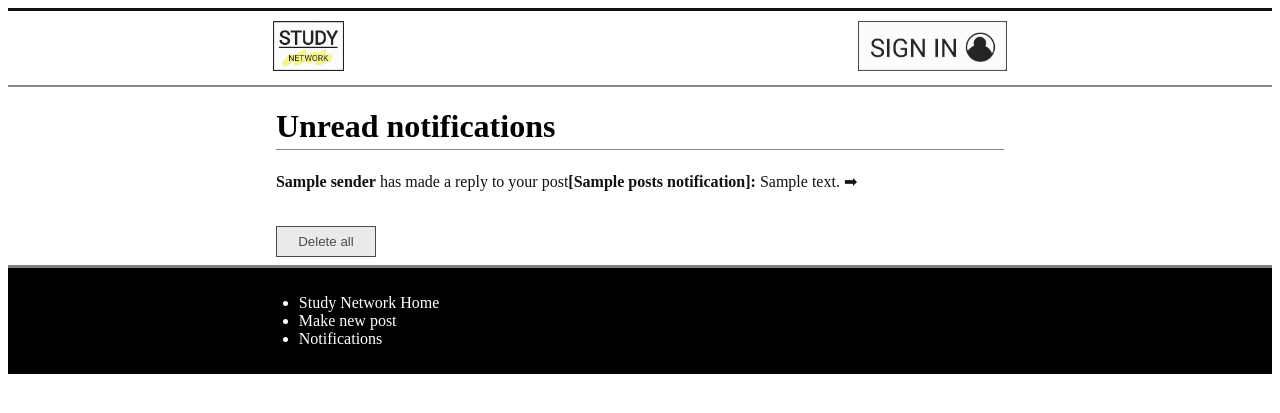
After one commit to Brendanchoi626/StudyNetwork, a Flask app: template templates/notification.html in a window 1280 px wide. The commit adds this page. Shown: the top 413 px of the page. Run offline with Flask 2, Linux system fonts and the light colour scheme; the template is opened without the code that fills it: most values are stand-ins (such as "Sample title", 1, 10 or a date in 2020); data that the repository does not hold is empty.

Commit message:
removed the edit profile button. Create a delete all button for unread notifications through feedback.

```diff
--- a/main.py
+++ b/main.py
@@ -1,4 +1,5 @@
 # imports
+import re
 import sqlite3
 from flask import Flask, render_template, request, session, redirect, url_for, Blueprint, g, abort
 import flask_sqlalchemy
@@ -11,6 +12,7 @@ from flask_sqlalchemy import SQLAlchemy
 from werkzeug.security import generate_password_hash, check_password_hash
 from datetime import date
 from sqlalchemy import desc
+
 
 #SQL query executer
 def sqlite_conn(database, query, single=False):
@@ -49,17 +51,19 @@ def home():
 def comment(id):
     "Route for comment"
     form = Comment()
-
     post_info = db.session.query(models.Post).filter_by(id = id).first_or_404()
     user_info = db.session.query(models.User).filter_by(id = session['logged_in_user']).first()
     comments = db.session.query(models.Comment).filter_by(Post_id = id).all()
+
     # when no one is logged in, tells the user to sign up
     if g.logged_in_user == None:
         return redirect(url_for('signin'))
 
     elif request.method == 'GET':# display all the comments in the post
+
         if comments == Null:
             return render_template('comment.html', form=form, post_info=post_info)
+
         else:
             return render_template('comment.html', form=form, comments=comments, post_info=post_info)
 
@@ -70,8 +74,8 @@ def comment(id):
             comment_info.User_id = session['logged_in_user']
             comment_info.comment = form.comment.data
             db.session.add(comment_info)
+            post_info.comments += 1
 
-            post_info.comments += 1
             if user_info.id != post_info.user_id:
                 notification_info = models.Notification()
                 notification_info.user_id = post_info.user_id
@@ -89,6 +93,7 @@ def comment(id):
 def post():
     "Route for post. Allows the player to make new posts."
     form = Post()
+
     # when no one is logged in, tells the user to sign up
     if g.logged_in_user == None:
         return redirect(url_for('signin'))
@@ -108,6 +113,7 @@ def post():
             post_info.user_id = session['logged_in_user']
             print(post_info.id)
             post_info = db.session.merge(post_info)
+
             for catego in form.category.data:
                 category = db.session.query(models.Category).filter_by(id = catego).first()
                 post_info.categories_post.append(category)
@@ -125,20 +131,35 @@ def notification():
     # when no one is logged in, tells the user to sign up
     if g.logged_in_user == None:
         return redirect(url_for('signin'))
+
     else:
         #Show all the notification to the user
-        Noti = models.Notification.query.filter_by(user_id = session['logged_in_user']).all()
-        return render_template('noti.html', noti=Noti, title='noti')
+        notifications = models.Notification.query.filter_by(user_id = session['logged_in_user']).all()
+        return render_template('notification.html', notifications=notifications, title='notification')
 
 
-@app.route('/mark_read/<int:id>/<int:pid>')
-def mark_read(id, pid):
+@app.route('/mark_read/<int:id>/<int:pid>/<int:bid>', methods=['GET'])#bid is a short for boolean id
+def mark_read(id, pid, bid): #pid is post id
     "A route that deletes the notifications which are read"
-    noti_to_delete = models.Notification.query.filter_by(id = id).first_or_404()
-    noti_to_delete = db.session.merge(noti_to_delete)
-    db.session.delete(noti_to_delete)
-    db.session.commit()
-    return redirect(url_for('comment', id=pid))
+    notifications = models.Notification.query.filter_by(user_id = session['logged_in_user']).all()
+
+    if bid == 1:
+        noti_to_delete = models.Notification.query.filter_by(id = id).first_or_404()
+        noti_to_delete = db.session.merge(noti_to_delete)
+        db.session.delete(noti_to_delete)
+        db.session.commit()
+        return redirect(url_for('comment', id=pid))
+
+    elif bid == 0:
+        noti_to_delete = models.Notification.query.filter_by(user_id = session["logged_in_user"]).all()
+        print(noti_to_delete)
+        for x in range(len(noti_to_delete)):
+            db.session.delete(db.session.merge(noti_to_delete[x]))
+        db.session.commit()
+        return redirect(url_for('notification'))
+
+    else:
+        abort(404)
 
 
 @app.route('/profile/<int:id>')
@@ -147,9 +168,11 @@ def profile(id):
     #Shows the basic information of a user with a certain id.
     user_info = models.User.query.filter_by(id = id).first_or_404()
     post_info = models.Post.query.filter_by(user_id = id).order_by(desc(models.Post.id)).all()
+
     if g.logged_in_user:
         logged_in_user_info = models.User.query.filter_by(id = session["logged_in_user"]).first_or_404()
         return render_template('profile.html', user=user_info, post=post_info, loginuser=logged_in_user_info)
+
     else:
         return render_template('profile.html', user=user_info, post=post_info)
 
@@ -236,7 +259,6 @@ def signup():
                 )
                 db.session.add(user_info)
                 db.session.commit()
-
                 return redirect(url_for('signin'))
 
         else:
@@ -247,15 +269,20 @@ def signup():
 def logout():
     "Route for logout."
     session.pop('logged_in_user', None)
+    return redirect(url_for('signin'))
 
-    return redirect(url_for('signin'))
 
 @app.context_processor
 def notification_processor():
     "used to pass on the number of notifications to the nav bar"
     if  g.logged_in_user:
         num_notification = models.Notification.query.filter_by(user_id = session["logged_in_user"]).all()
-        return dict(num_notification = len(num_notification))
+        if len(num_notification) > 99:
+            return dict(num_notification = "99..") #When the number of notification is too big, it just shows 99+.
+
+        else:
+            return dict(num_notification = len(num_notification))
+
     else:
         return dict(num_notification = "No one is logged in")
 
@@ -271,5 +298,7 @@ def before_request():
 @app.errorhandler(404)
 def return_error(e):
     return render_template('404.html'), 404
+
+
 if __name__ == "__main__":
     app.run(debug=True)
--- a/static/css/style.css
+++ b/static/css/style.css
@@ -73,7 +73,7 @@ nav li a .badge{
   border: solid 1px black;
   width: 25px;
   height: 25px;
-  top: 0.5px;
+  top: 1px;
   left: 75px;
   background-color: orange;
 }
@@ -277,7 +277,7 @@ form {
   opacity: 0.9;
 }
 .manage_profile button{
-  color: white;
+  color: black;
   background-color: rgb(160, 160, 160);
   width: 100px;
   height: auto;
@@ -329,6 +329,22 @@ form {
   background-color: #e4e4e4;
 }
 
+.post_form input:not(input[type=text]){
+  color: black;
+  background-color: rgb(226, 226, 226);
+  width: 100px;
+  height: auto;
+  border: 1px solid black;
+  cursor: pointer;
+  padding: 7px 10px;
+  margin: 8px 0;
+  opacity: 0.7;
+}
+
+.post_form input:not(input[type=text]):hover{
+  opacity: 1.0;;
+}
+
 /* ------- */
 /*notification*/
 /* ------- */
@@ -350,6 +366,23 @@ form {
 .notification p{
   width: 96%;
   margin-left: 2%;
+}
+
+.notification button{
+  color: black;
+  background-color: rgb(226, 226, 226);
+  width: 100px;
+  height: auto;
+  border: 1px solid black;
+  cursor: pointer;
+  padding: 7px 10px;
+  margin: 8px 0;
+  opacity: 0.7;
+  margin-left: 2%;
+}
+
+.notification button:hover{
+  opacity: 1.0;
 }
 
 /* ------- */
--- a/templates/footer.html
+++ b/templates/footer.html
@@ -3,7 +3,7 @@
         <div class="size_adjust_div">
         <li><a href="/">Study Network Home</a></li>
         <li><a href="/post">Make new post</a></li>
-        <li><a href="/notification">notifications</a></li>
+        <li><a href="/notification">Notifications</a></li>
         </div>
     </ul>
 </footer>
--- a/templates/nav.html
+++ b/templates/nav.html
@@ -2,9 +2,10 @@
 <ul>
     <div class="size_adjust_div">
     <li><a href="/"><img src="/static/logo/Study_network - Copy.jpg" alt="Study Network Home"></a></li>
-    <li><a href="/post"><img src="/static/logo/KakaoTalk_20210729_123828148_01.jpg" alt="Post"></a></li>
+
     {% if g.logged_in_user %}
         <li style = "float:right"><a class="logged_in" href="/profile/{{g.logged_in_user}}"><img src="/static//logo/KakaoTalk_20210802_114208981.jpg" alt="profile"></a></li>
+        <li><a href="/post"><img src="/static/logo/KakaoTalk_20210729_123828148_01.jpg" alt="Post"></a></li>
         {% if num_notification != 0 %}
             <li style = "float:right" class="notification"><a href="/notification"><span><img src="/static/logo/notification.jpg" alt="notification"></span><span class="badge"> {{num_notification}} </span></a></li>
         {% else %}
--- /dev/null
+++ b/templates/notification.html
@@ -0,0 +1,23 @@
+{% extends 'layout.html' %}
+
+
+{% block content %}
+<main>
+<div class="notification">
+<h1>Unread notifications</h1>
+{% if notifications %}
+    {% for notification in notifications %}
+        <ul>
+            <li><a href="/mark_read/{{notification.id}}/{{notification.posts_notification.id}}/1"><strong>{{notification.sender}}</strong>
+                 has made a reply to your post<strong>[{{notification.posts_notification.title}}]:</strong>
+                {{notification.content}} ➡</a>
+            </li>
+        </ul>
+    {% endfor %}
+    <button onclick="window.location.href='/mark_read/0/0/0'">Delete all</button>
+{% else %}
+    <p>You have no notifications to display</p>
+{% endif %}
+</div>
+</main>
+{% endblock %}
--- a/templates/profile.html
+++ b/templates/profile.html
@@ -11,7 +11,7 @@
     <p>Email address: {{ user.email }}</p>
     <div class="manage_profile">
         <button onclick="manageProfile()">manage post</button>
-        <button onclick="">edit profile</button>
+        <!-- <button onclick="">edit profile</button> -->
     </div>
     <div class="logout">
         <button onclick="window.location = 'http://127.0.0.1:5000/logout'" type="submit">Logout</button>
--- a/templates/signin.html
+++ b/templates/signin.html
@@ -12,7 +12,7 @@
     <p>{{form.password}}</p>
     <input type="submit" value="Login">
     <p style="color: red;">{{ error }}</p>
-    <p>Don't have an account? <a href="/signup">sign up</a> right now!</p>
+    <p>Don't have an account? <a href="/signup"><strong>sign up</strong></a> right now!</p>
 </form>
 </div>
 {% endblock %}
```
Also changed, not shown: templates/noti.html (deleted, +0 -26 lines), data.db.
